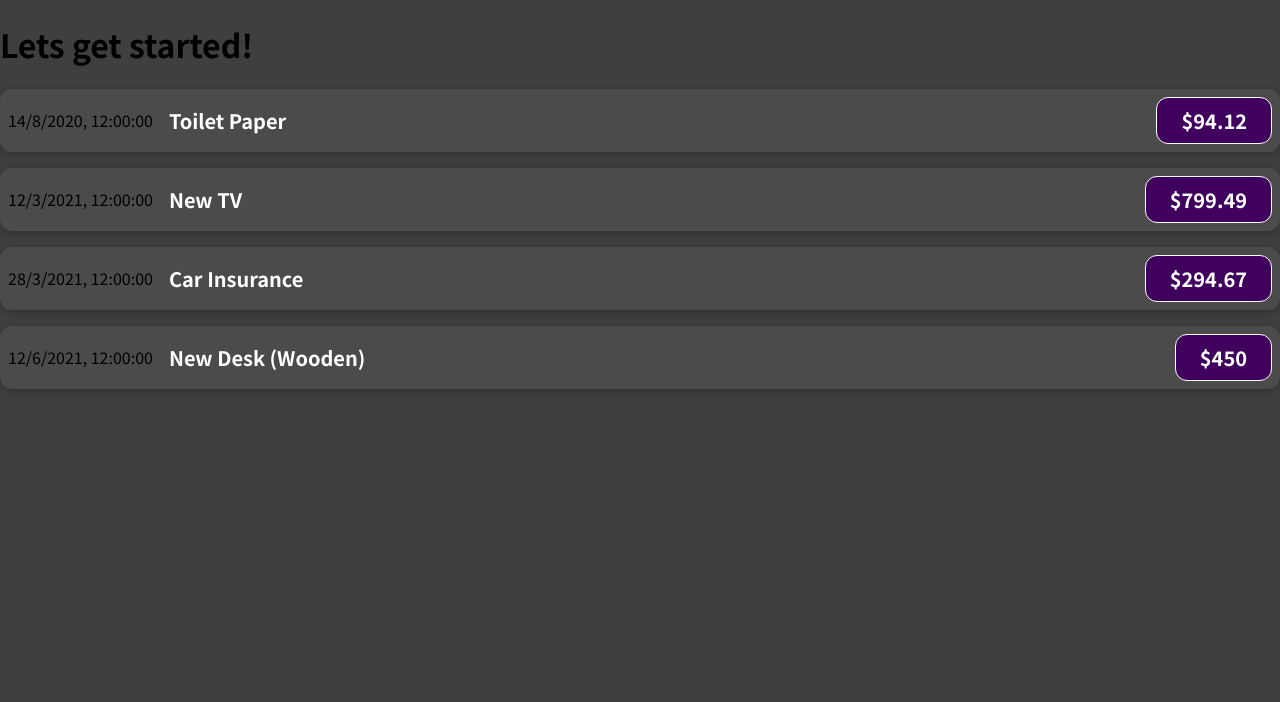
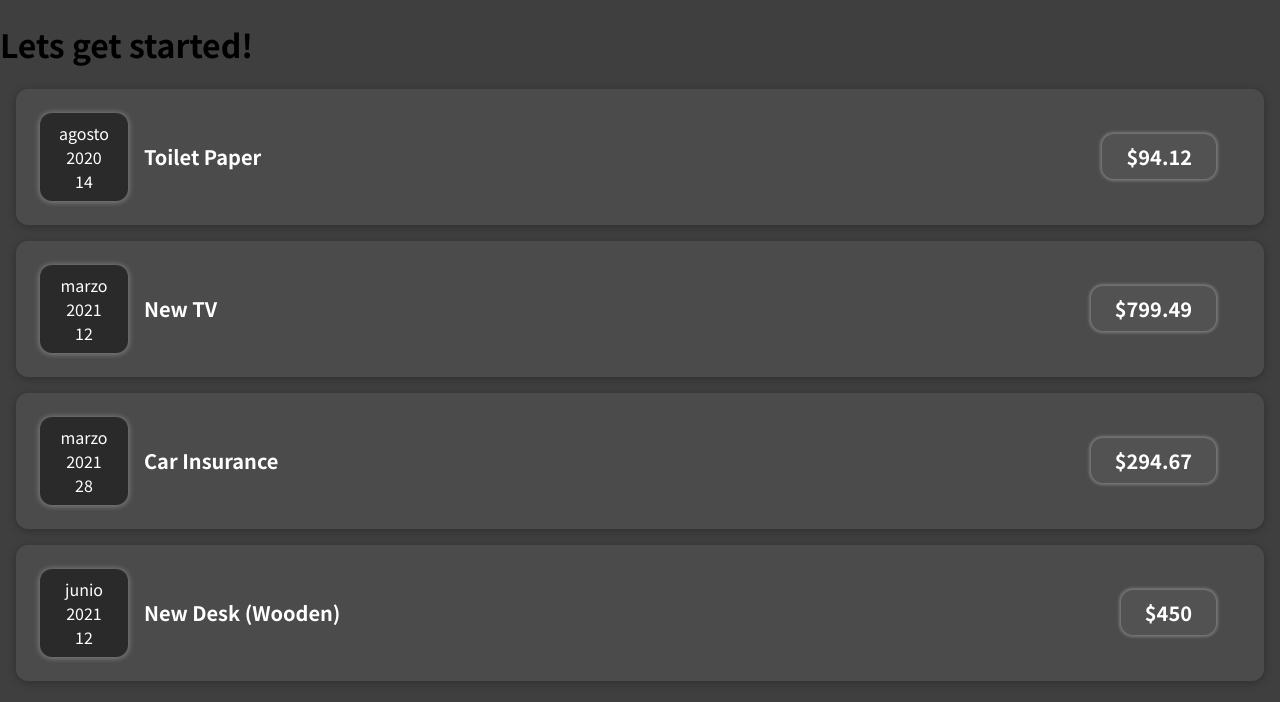
Before and after one commit to Alejandro-Madero/Expenses-project, a React (Create React App) app: page / in a window 1280 px wide. Shown: the top 702 px of the page. Built offline with nearby package versions, Linux system fonts and the light colour scheme.

Commit message:
Added ExpenseDate component

```diff
--- a/src/App.js
+++ b/src/App.js
@@ -1,7 +1,6 @@
 import ExpenseItem from "./components/ExpenseItem";
 
 function App() {
-  console.log("hola", App);
   const expenses = [
     {
       id: "e1",
@@ -23,8 +22,6 @@ function App() {
       date: new Date(2021, 5, 12),
     },
   ];
-
-  console.log(expenses);
 
   return (
     <div className="App">
--- /dev/null
+++ b/src/components/ExpenseDate.css
@@ -0,0 +1,26 @@
+.expense-date {
+  display: flex;
+  flex-direction: column;
+  width: 5.5rem;
+  height: 5.5rem;
+  box-shadow: 0 0.5px 5px 1.5px rgba(255, 255, 255, 0.25);
+  background-color: #2a2a2a;
+  color: white;
+  border-radius: 12px;
+  align-items: center;
+  justify-content: center;
+}
+
+.expense-date__month {
+  font-size: 0.75rem;
+  font-weight: bold;
+}
+
+.expense-date__year {
+  font-size: 0.75rem;
+}
+
+.expense-date__day {
+  font-size: 1.5rem;
+  font-weight: bold;
+}
--- /dev/null
+++ b/src/components/ExpenseDate.js
@@ -0,0 +1,17 @@
+import "./ExpenseDate.css";
+
+function ExpenseDate({ date }) {
+  const year = date.getFullYear();
+  const month = date.toLocaleDateString("es-AR", { month: "long" });
+  const day = date.toLocaleDateString("es-AR", { day: "numeric" });
+
+  return (
+    <div className="expense-date">
+      <div>{month}</div>
+      <div>{year}</div>
+      <div>{day}</div>
+    </div>
+  );
+}
+
+export default ExpenseDate;
--- a/src/components/ExpenseItem.css
+++ b/src/components/ExpenseItem.css
@@ -3,8 +3,8 @@
   justify-content: space-between;
   align-items: center;
   box-shadow: 0 2px 8px rgba(0, 0, 0, 0.25);
-  padding: 0.5rem;
-  margin: 1rem 0;
+  padding: 1.5rem 3rem 1.5rem 1.5rem;
+  margin: 1rem 1rem;
   border-radius: 12px;
   background-color: #4b4b4b;
 }
@@ -31,8 +31,9 @@
   font-size: 1rem;
   font-weight: bold;
   color: white;
-  background-color: #40005d;
-  border: 1px solid white;
+  background-color: #ffffff0a;
+  box-shadow: 0 0px 3px 2px rgba(255, 255, 255, 0.25);
+  /* border: 1px solid white; */
   padding: 0.5rem;
   border-radius: 12px;
 }
--- a/src/components/ExpenseItem.js
+++ b/src/components/ExpenseItem.js
@@ -1,9 +1,10 @@
+import ExpenseDate from "./ExpenseDate";
 import "./ExpenseItem.css";
 
 function ExpenseItem({ title, date, amount }) {
   return (
     <div className="expense-item">
-      <div>{date.toLocaleString("es-AR")}</div>
+      <ExpenseDate date={date} />
       <div className="expense-item__description">
         <h2> {title} </h2>
         <div className="expense-item__price">${amount}</div>
```
